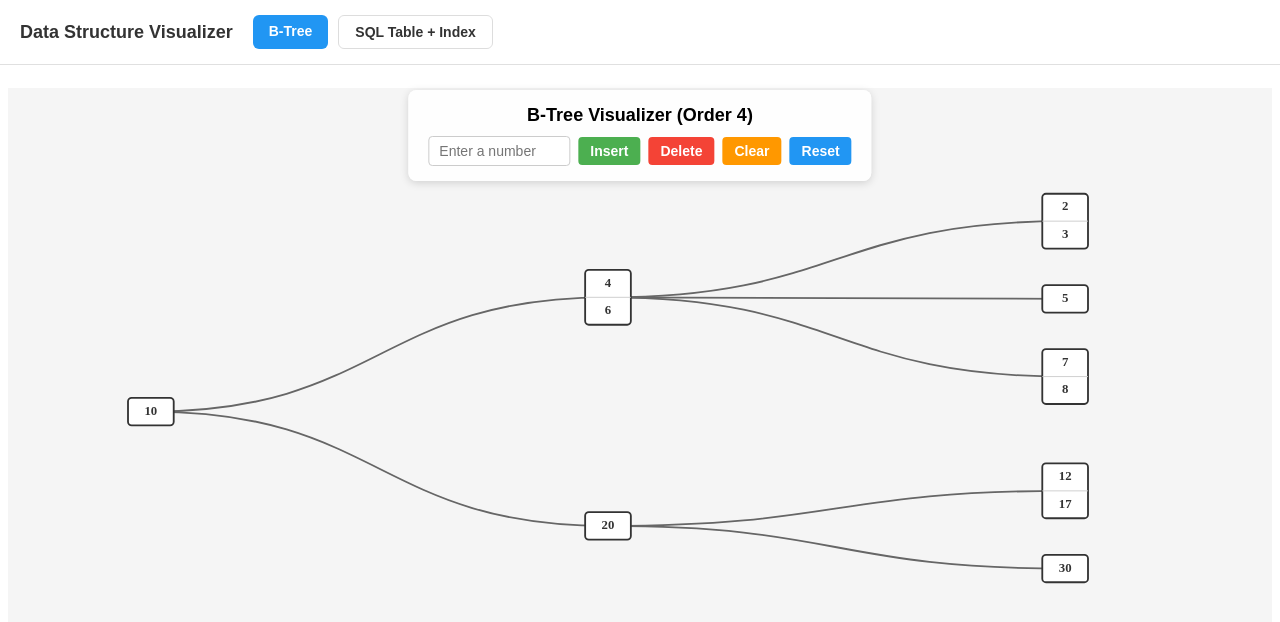
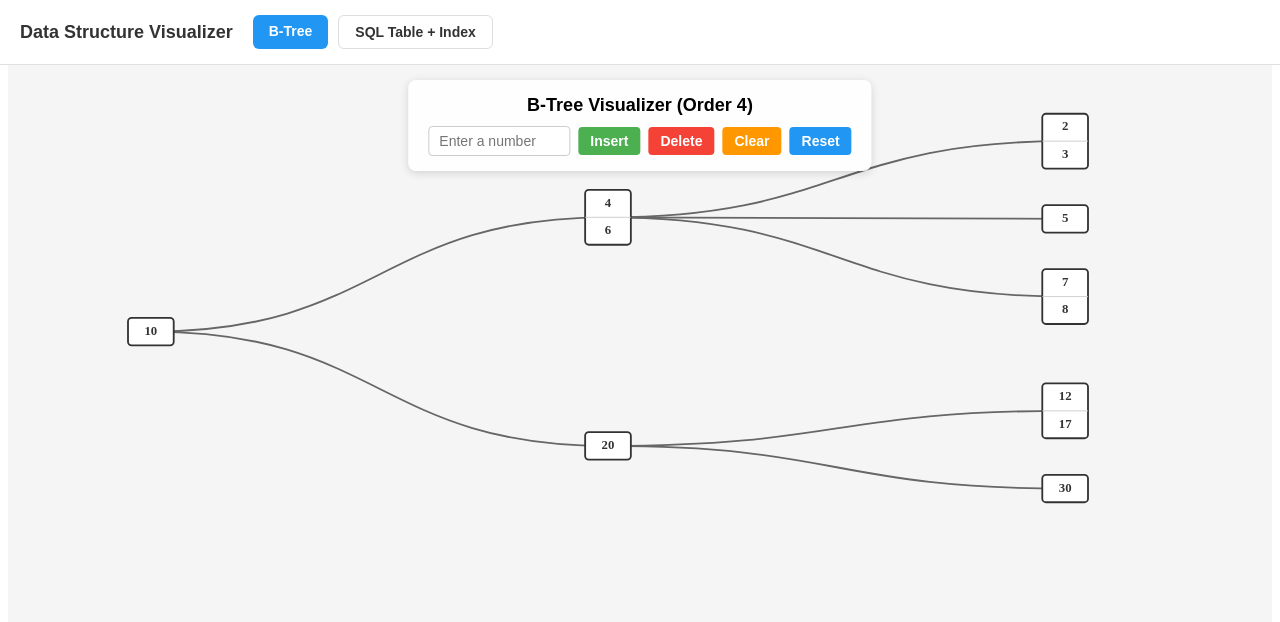
Before and after one commit to ssundarraj/b-tree-viz, a React (Vite) app: page /btree in a window 1280 px wide. Shown: the top 622 px of the page. Built offline with nearby package versions, Linux system fonts and the light colour scheme.

Commit message:
rm Weird bar on top of b-tree page

```diff
--- a/src/viz/BTreePage.tsx
+++ b/src/viz/BTreePage.tsx
@@ -72,10 +72,10 @@ export const BTreePage: React.FC = () => {
   };
 
   return (
-    <div style={{ paddingTop: '80px', height: '100vh' }}>
+    <div style={{ height: '100vh' }}>
       <div style={{
         position: 'absolute',
-        top: '90px',
+        top: '80px',
         left: '50%',
         transform: 'translateX(-50%)',
         zIndex: 10,
```
Also changed, not shown: 1 other file (tests, documents, lock files or other folders).
